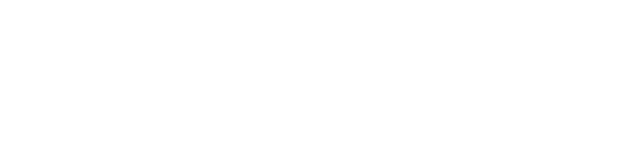
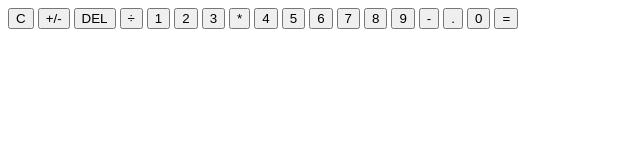
Before and after one commit to kuba-kola/homework_calc, a plain HTML site: page index.html in a window 1280 px wide. Shown: the whole page, without its empty margins (0-640 px from the left). Drawn offline with Linux system fonts and the light colour scheme.

Commit message:
add buttons in index.html

```diff
--- a/index.html
+++ b/index.html
@@ -9,6 +9,30 @@
     <script src="./script.js"></script>
 </head>
 <body>
+    <div class="calulator-grid">
+        <div class="output">
+            <div class="previos-operand"></div>
+            <div class="current-operand"></div>
+        </div>
+        <button>C</button>
+        <button>+/-</button>
+        <button>DEL</button>
+        <button>÷</button>
+        <button>1</button>
+        <button>2</button>
+        <button>3</button>
+        <button>*</button>
+        <button>4</button>
+        <button>5</button>
+        <button>6</button>
+        <button>7</button>
+        <button>8</button>
+        <button>9</button>
+        <button>-</button>
+        <button>.</button>
+        <button>0</button>
+        <button class="span-two">=</button>
+    </div>
 
 </body>
 </html>
```
